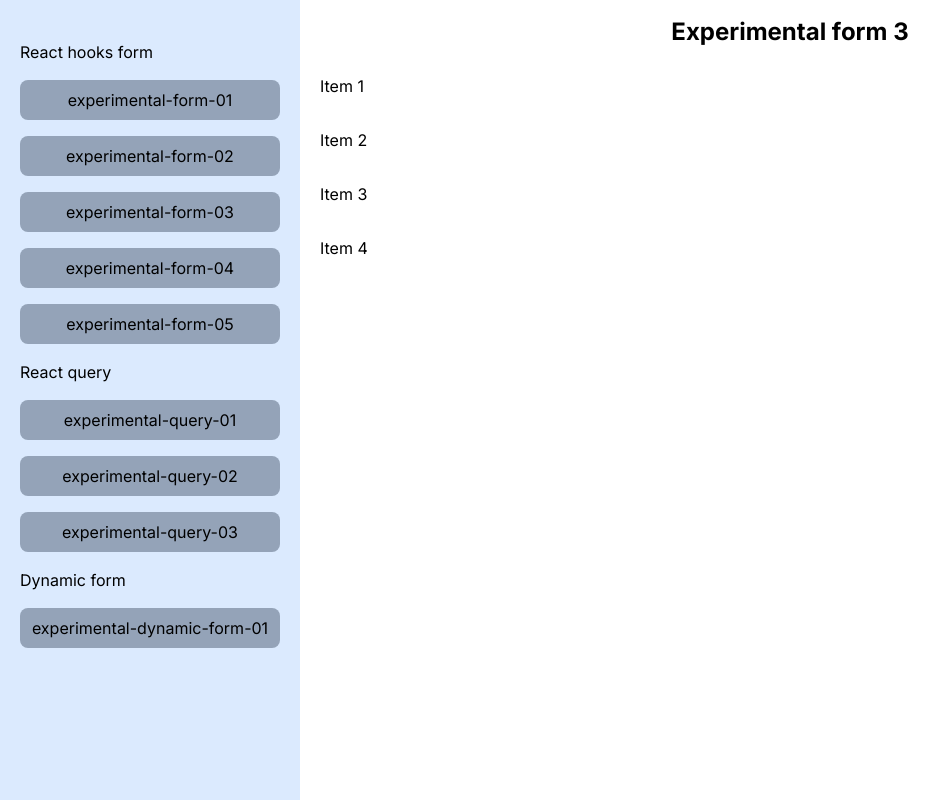
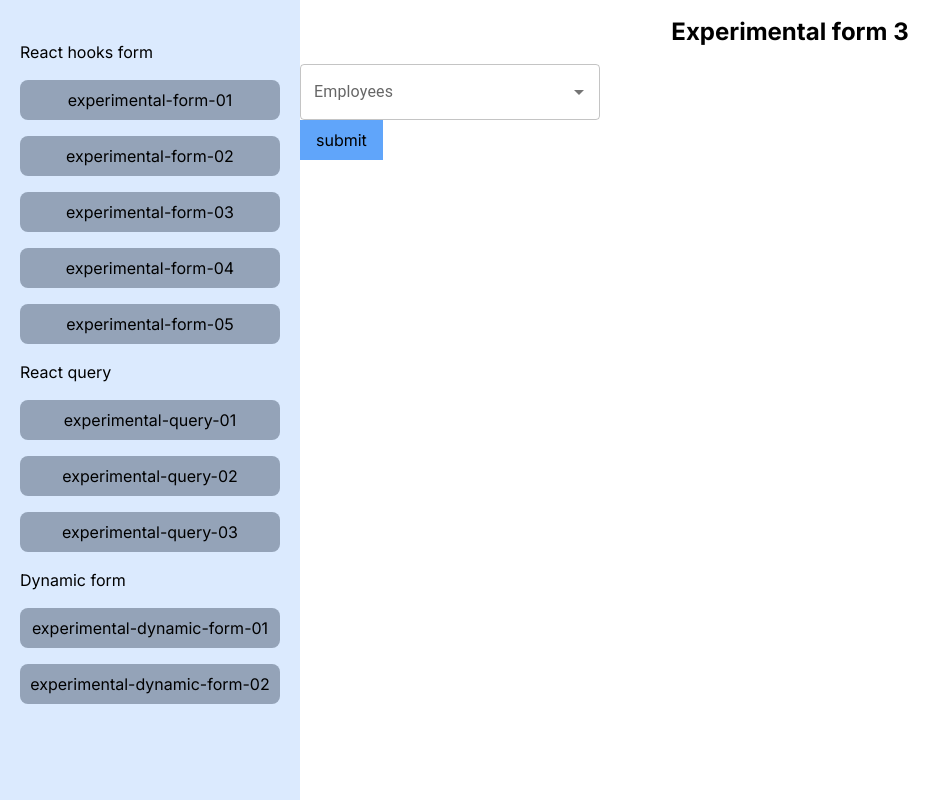
Before and after one commit to vinit-churi/experimental_coding_001-reacy-query-and-hooks-forms, a Next.js app: page /experimental-form-03 in a window 1280 px wide. Shown: the whole page, without its empty margins (0-951 px from the left). Built offline with nearby package versions, Linux system fonts and the light colour scheme.

Commit message:
Update dynamic form generation and add autocomplete feature

```diff
--- a/src/app/(home)/experimental-dynamic-form-01/page.tsx
+++ b/src/app/(home)/experimental-dynamic-form-01/page.tsx
@@ -126,7 +126,7 @@ const Page = () => {
   return (
     <div>
       <h2 className="text-center text-xl font-bold my-3 mt-5">
-        Dynamic form generation by admin
+        Dynamic form generation by admin ver 1
       </h2>
       <div className="bg-blue-200 rounded-md w-auto p-5 m-5 text-blue-600">
         <h2>Form builder</h2>
--- /dev/null
+++ b/src/app/(home)/experimental-dynamic-form-02/page.tsx
@@ -0,0 +1,14 @@
+import React from "react";
+
+const Page = () => {
+  return (
+    <div className="">
+      <h2 className="text-center text-xl font-bold my-3 mt-5">
+        dynamic form generated by admin ver 2
+      </h2>
+      <div></div>
+    </div>
+  );
+};
+
+export default Page;
--- a/src/app/(home)/experimental-form-03/page.tsx
+++ b/src/app/(home)/experimental-form-03/page.tsx
@@ -2,7 +2,8 @@
 import DraggableExample from "@/components/common/DraggableExample";
 import React from "react";
 import { useForm, Controller, SubmitHandler } from "react-hook-form";
-
+import Autocomplete from "@mui/material/Autocomplete";
+import { TextField } from "@mui/material";
 const initialData = [
   {
     type: "text",
@@ -109,24 +110,75 @@ const initialData = [
 ];
 
 const Page = () => {
+  const employees: any[] = [
+    {
+      id: 0,
+      name: "",
+    },
+    {
+      id: 1,
+      name: "John Doe",
+    },
+    {
+      id: 2,
+      name: "kid Doe",
+    },
+  ];
   const {
     register,
     control,
     handleSubmit,
     formState: { errors, dirtyFields },
-  } = useForm();
+  } = useForm({
+    defaultValues: {
+      employee: null,
+    },
+  });
 
   const submit: SubmitHandler<Record<string, unknown>> = (data) => {
     console.log(data);
   };
 
   return (
-    <div onSubmit={handleSubmit(submit)}>
+    <div>
       <h2 className="text-2xl font-bold text-center my-4">
         Experimental form 3
       </h2>
-      <form></form>
-      <DraggableExample />
+      <form onSubmit={handleSubmit(submit)}>
+        <Controller
+          name="employee"
+          control={control}
+          render={({ field }) => {
+            const selectedValue = field?.value
+              ? employees.find((emp) => emp.id === field?.value)
+              : null;
+
+            // async function here to update employees when the user types the input here
+
+            return (
+              <Autocomplete
+                value={selectedValue}
+                onChange={(e, value) => {
+                  field.onChange(value ? value.id : null);
+                }}
+                id="employee"
+                options={employees}
+                filterOptions={(options) =>
+                  options.filter((x) => x.name !== "")
+                }
+                getOptionLabel={(option) => option.name}
+                style={{ width: 300 }}
+                renderInput={(params) => (
+                  <TextField {...params} label="Employees" variant="outlined" />
+                )}
+              />
+            );
+          }}
+        />
+        <button className="bg-blue-400 px-4 py-2" type="submit">
+          submit
+        </button>
+      </form>
     </div>
   );
 };
--- a/src/app/(home)/layout.tsx
+++ b/src/app/(home)/layout.tsx
@@ -66,6 +66,12 @@ export default function Layout({
         >
           experimental-dynamic-form-01
         </Link>
+        <Link
+          className="w-full rounded-lg h-max py-2 flex items-center justify-center bg-slate-400"
+          href="/experimental-dynamic-form-02"
+        >
+          experimental-dynamic-form-02
+        </Link>
       </nav>
       <div className="overflow-y-auto">{children}</div>
     </div>
```
